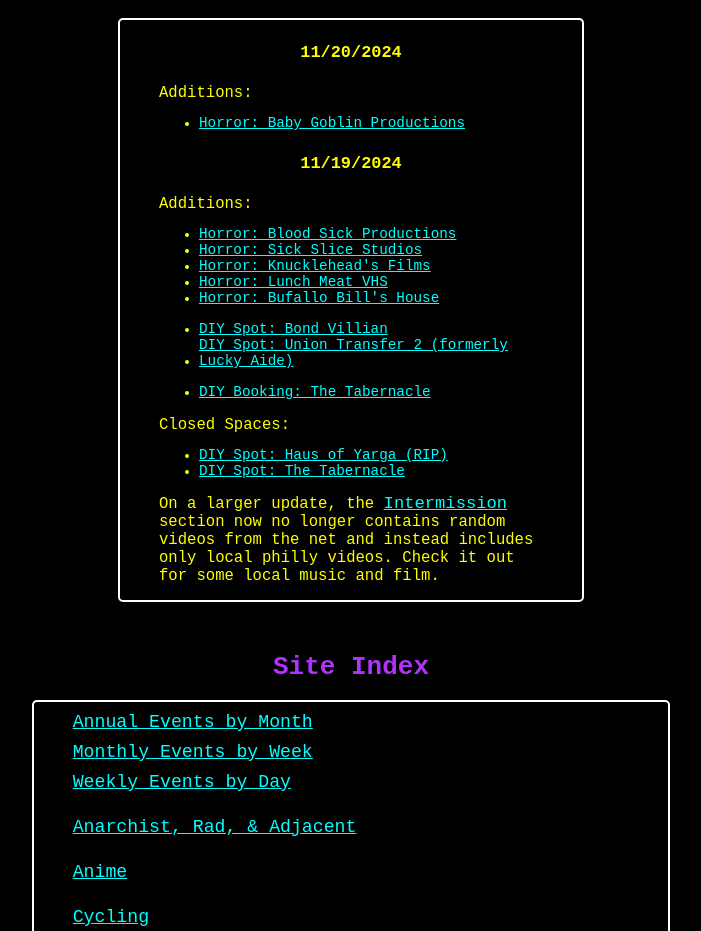
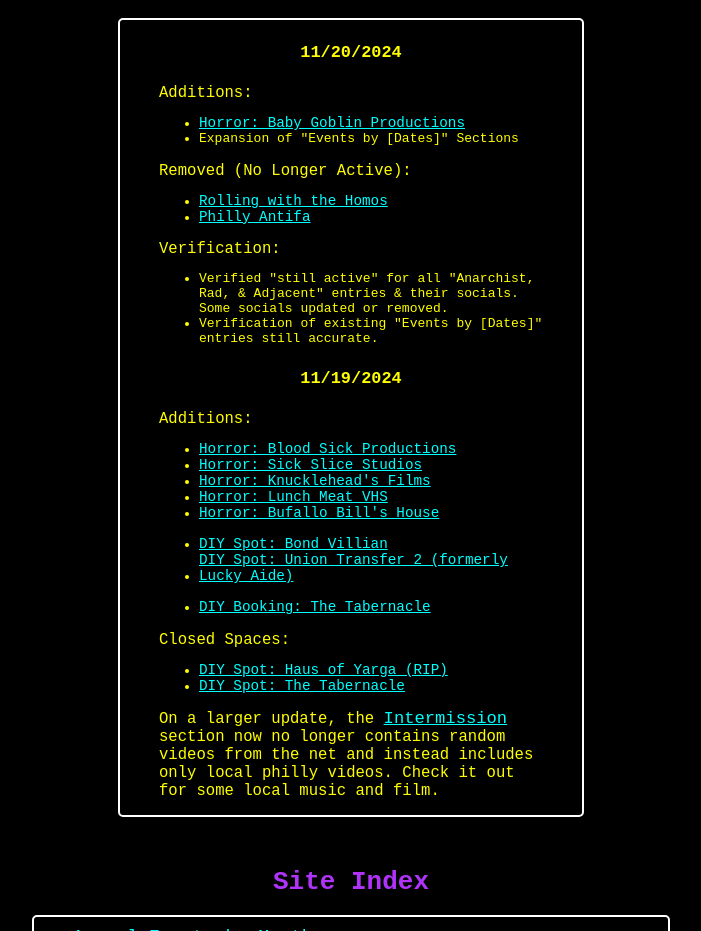
Before and after one commit to KLabWeb/Philly-Happenings, a React (Create React App) app: page / in a window 1280 px wide. Shown: the part 806-1737 px from the top of the page, without its empty margins (289-990 px from the left). Built offline with nearby package versions, Linux system fonts and the light colour scheme; the HTML template or start-up script is replaced by a standard one.

Commit message:
updates section updated

```diff
--- a/src/updates.js
+++ b/src/updates.js
@@ -10,6 +10,17 @@ export const Updates = () => {
         <p>Additions:</p>
         <ul>
           <li><a href="https://www.instagram.com/babygoblinproductions" target="_blank" rel="noreferrer">Horror: Baby Goblin Productions</a></li>
+          <li>Expansion of "Events by [Dates]" Sections</li>
+        </ul>
+        <p>Removed (No Longer Active):</p>
+        <ul>
+          <li><a href="https://www.facebook.com/rwthphilly/" target="_blank" rel="noreferrer">Rolling with the Homos</a></li>
+          <li><a href="https://phillyantifa.org/" target="_blank" rel="noreferrer">Philly Antifa</a></li>
+        </ul>
+        <p>Verification:</p>
+        <ul>
+          <li>Verified "still active" for all "Anarchist, Rad, & Adjacent" entries & their socials. Some socials updated or removed.</li>
+          <li>Verification of existing "Events by [Dates]" entries still accurate.</li>
         </ul>
 
 
```
